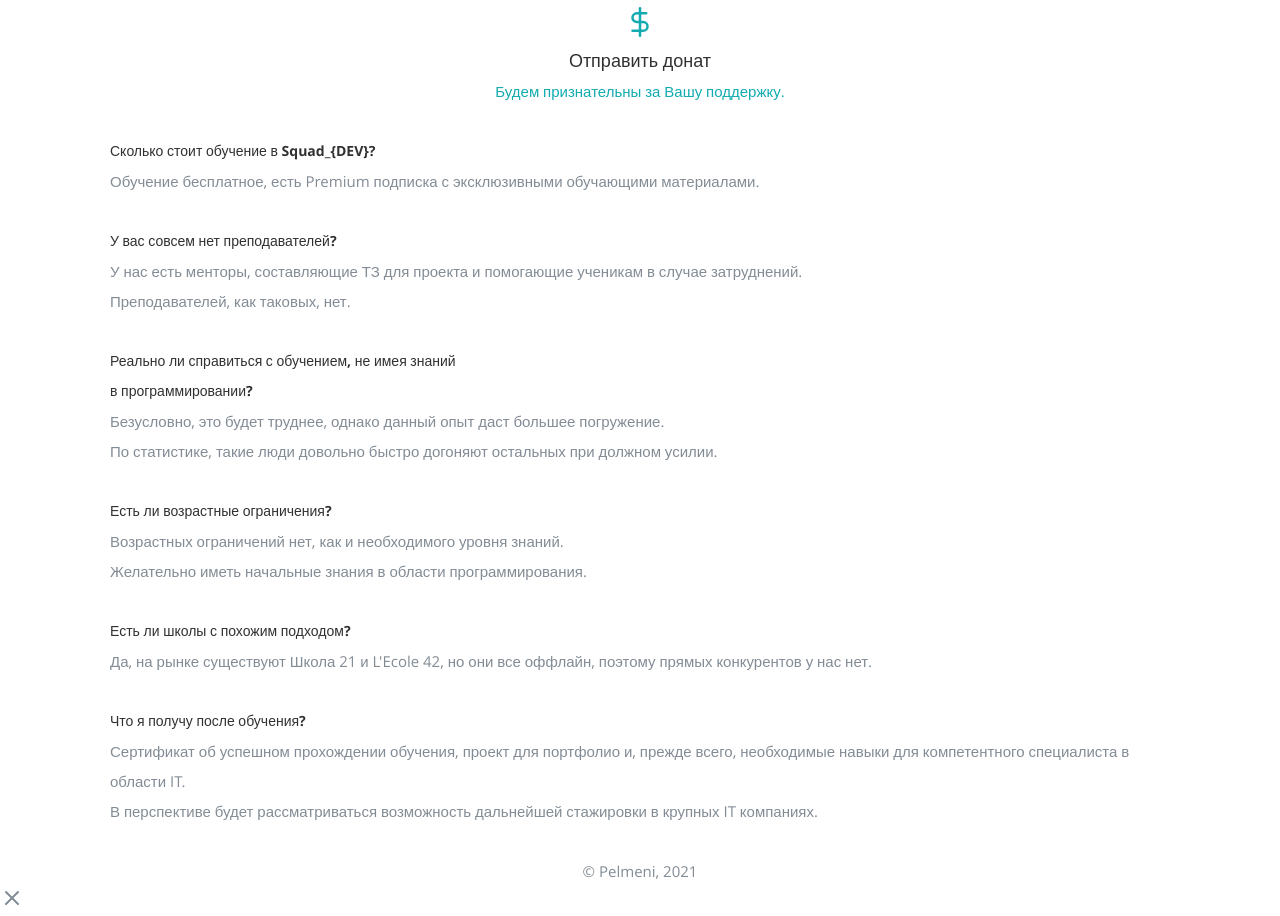
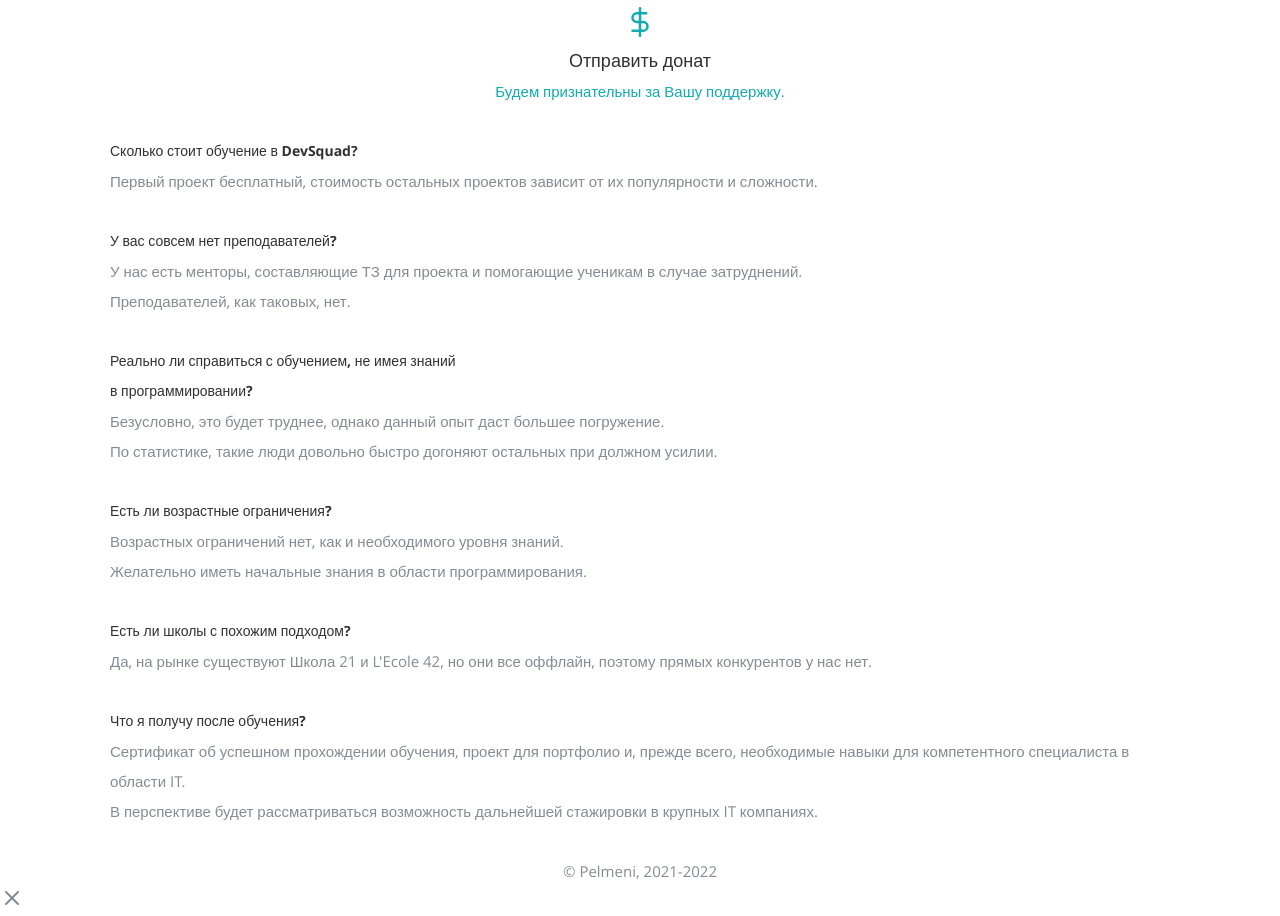
Before and after one commit to kalkolay/kalkolay.github.io, a plain HTML site: page Squad_DEV/landing.html in a window 1280 px wide. Shown: the part 3920-4836 px from the top of the page. Drawn offline with nearby package versions, Linux system fonts and the light colour scheme; files that its build step writes are made by us from their sources; grey boxes are pictures that could not be loaded; files whose address does not match are found by name; a web font is replaced by a local one.

Commit message:
Update landing info

```diff
--- a/Squad_DEV/landing.html
+++ b/Squad_DEV/landing.html
@@ -249,8 +249,8 @@
                         </div>
                         <div class="row mt-5">
                             <div class="col-md-6 mb-5">
-                                <h6>Сколько стоит обучение в Squad_{DEV}?</h6>
-                                <p class="text-muted">Обучение бесплатное, есть Premium подписка с эксклюзивными обучающими материалами.</p>
+                                <h6>Сколько стоит обучение в DevSquad?</h6>
+                                <p class="text-muted">Первый проект бесплатный, стоимость остальных проектов зависит от их популярности и сложности.</p>
                             </div>
                             <div class="col-md-6 mb-5">
                                 <h6>У вас совсем нет преподавателей?</h6>
@@ -287,7 +287,7 @@
             <div class="container">
                 <div class="row mt-4">
                     <div class="col-12 text-muted text-center small">
-                        &copy; Pelmeni, 2021
+                        &copy; Pelmeni, 2021-2022
                     </div>
                 </div>
             </div>
```
